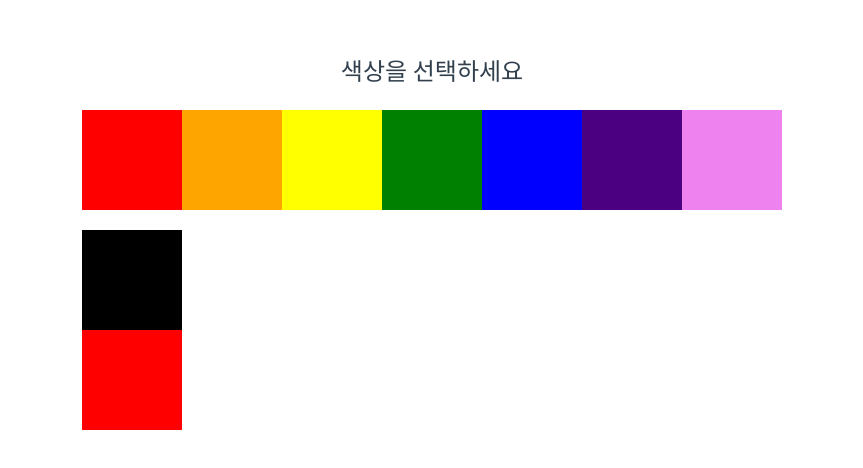
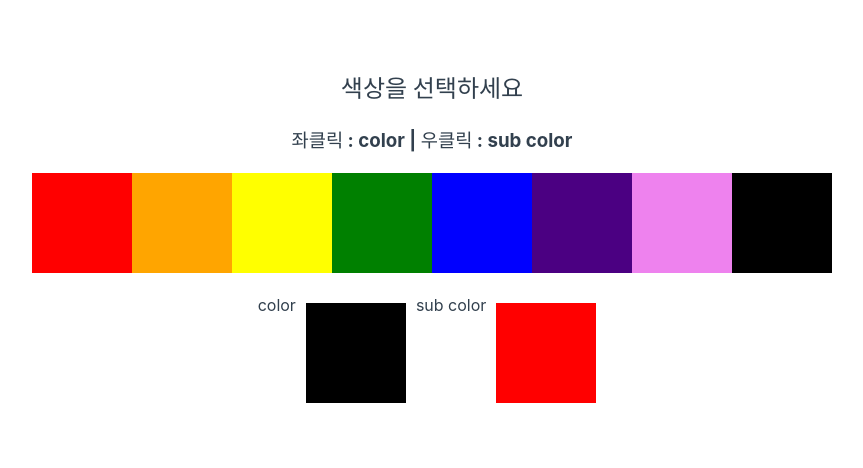
Before and after one commit to Jihye817/React-Study, a React (Vite) app: page /color in a window 1280 px wide. Shown: the part 168-636 px from the top of the page, without its empty margins (208-1071 px from the left). Built offline with nearby package versions, Linux system fonts and the light colour scheme.

Commit message:
useContext hook 사용으로 변경

```diff
--- a/src/components/ColorBox.tsx
+++ b/src/components/ColorBox.tsx
@@ -1,27 +1,30 @@
-import { ColorConsumer } from "../contexts/ColorContext";
+import { useContext } from "react";
+import ColorContext from "../contexts/ColorContext";
 
 const ColorBox = () => {
+  const { state } = useContext(ColorContext);
+
   return (
-    <ColorConsumer>
-      {(value) => (
-        <>
+    <div style={{ display: "flex", justifyContent: "center" }}>
+      <div>color</div>
       <div
         style={{
           width: "100px",
           height: "100px",
-              background: value.state.color,
+          background: state.color,
+          margin: "10px",
         }}
       ></div>
+      <div>sub color</div>
       <div
         style={{
           width: "100px",
           height: "100px",
-              background: value.state.subcolor,
+          background: state.subcolor,
+          margin: "10px",
         }}
       ></div>
-        </>
-      )}
-    </ColorConsumer>
+    </div>
   );
 };
 
--- a/src/components/ColorSelect.tsx
+++ b/src/components/ColorSelect.tsx
@@ -1,11 +1,12 @@
 import { ColorConsumer } from "../contexts/ColorContext";
 
-const colors = ["red", "orange", "yellow", "green", "blue", "indigo", "violet"];
+const colors = ["red", "orange", "yellow", "green", "blue", "indigo", "violet", "black"];
 
 const ColorSelect = () => {
   return (
     <div style={{ marginBottom: "20px" }}>
       <h2>색상을 선택하세요</h2>
+      <h3>좌클릭 : color | 우클릭 : sub color</h3>
       <ColorConsumer>
         {({ actions }) => (
           <div style={{ display: "flex" }}>
```
Lines whose indentation alone changed are shown as unchanged.
